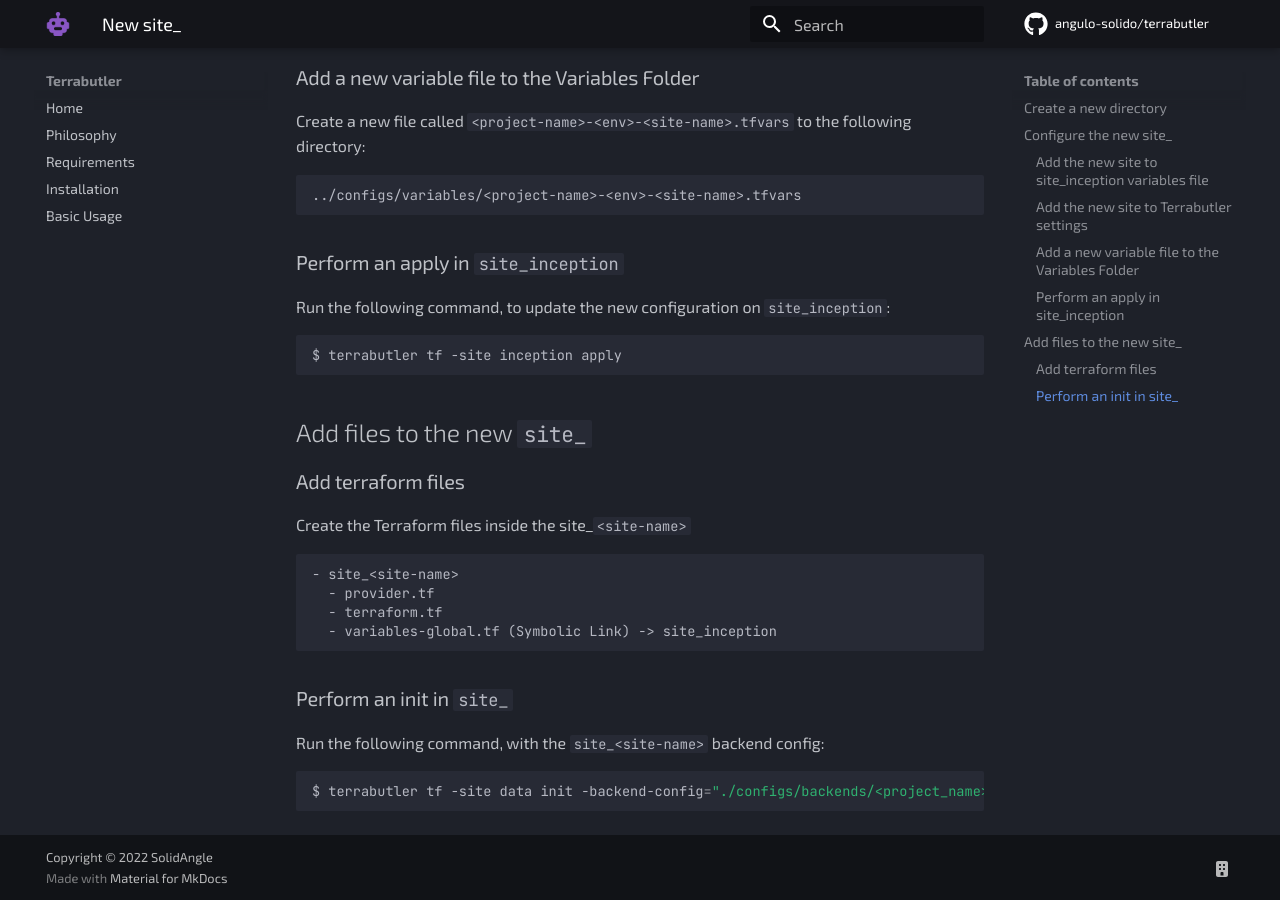
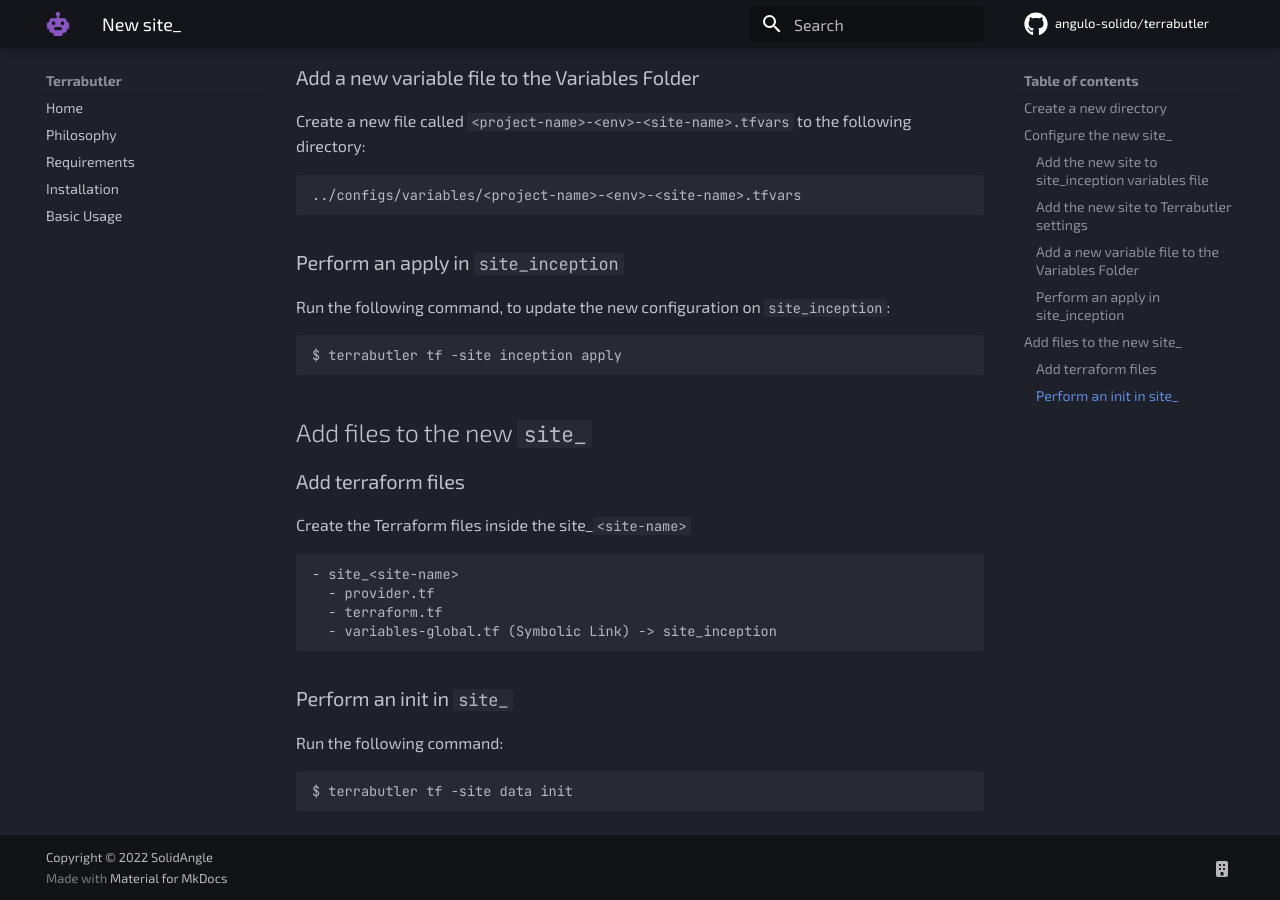
Before and after one commit to montblu/terrabutler, an MkDocs documentation site: the page built from docs/new-site_.md, in a window 1280 px wide and 900 px high, scrolled down 766 px. Built offline with MkDocs 1.6.1 and Material for MkDocs 9.7.7, drawn with Linux system fonts in a browser that asks for light colours; comment, search, counter and statistics services are not loaded.

Commit message:
update new-site_.md

````diff
--- a/docs/new-site_.md
+++ b/docs/new-site_.md
@@ -60,8 +60,8 @@ Create the Terraform files inside the site_`<site-name>`
 
 ### Perform an init in `site_`
 
-Run the following command, with the `site_<site-name>` backend config:
+Run the following command:
 
 ```shell
-$ terrabutler tf -site data init -backend-config="./configs/backends/<project_name>-<environment_name>-<site-name>.tfvars"
+$ terrabutler tf -site data init
 ```
````
